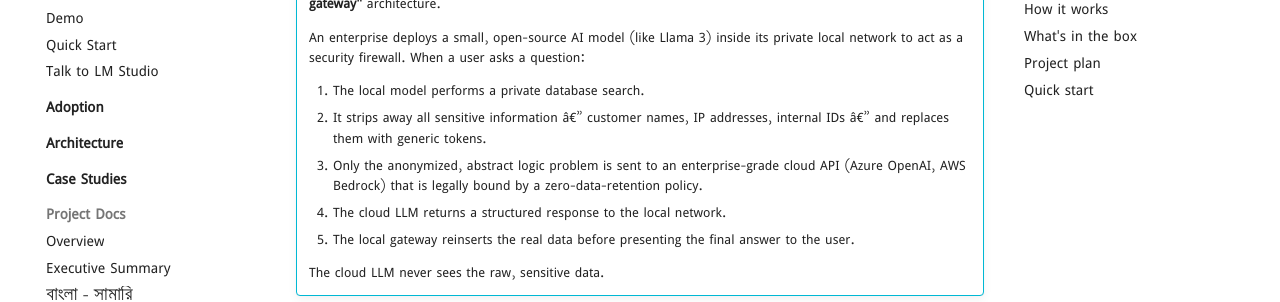
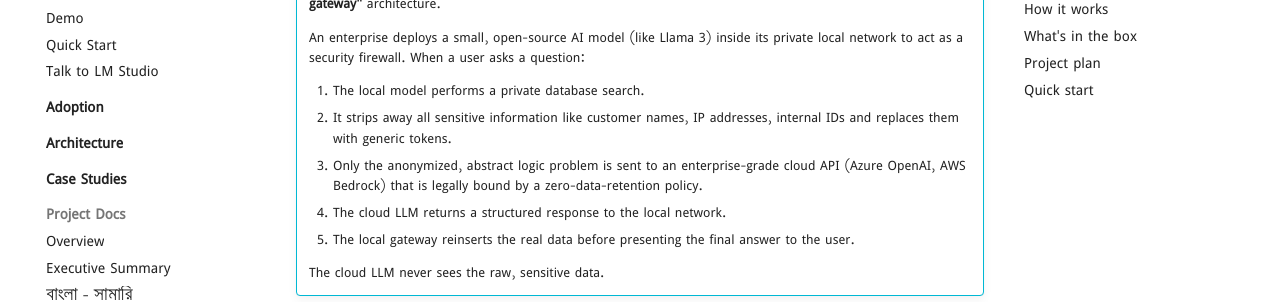
Before and after one commit to aiwithr/ai_llm, an MkDocs documentation site: the page built from docs/index.md, in a window 1280 px wide and 900 px high, scrolled down 365 px. Shown: the part 153-455 px from the top of the window. Built offline with MkDocs 1.6.1 and Material for MkDocs 9.7.7, drawn with Linux system fonts in a browser that asks for light colours; some web fonts are replaced; comment, search, counter and statistics services are not loaded.

```diff
--- a/docs/index.md
+++ b/docs/index.md
@@ -15,7 +15,7 @@
     An enterprise deploys a small, open-source AI model (like Llama 3) inside its private local network to act as a security firewall. When a user asks a question:
 
     1. The local model performs a private database search.
-    2. It strips away all sensitive information â€” customer names, IP addresses, internal IDs â€” and replaces them with generic tokens.
+    2. It strips away all sensitive information like customer names, IP addresses, internal IDs and replaces them with generic tokens.
     3. Only the anonymized, abstract logic problem is sent to an enterprise-grade cloud API (Azure OpenAI, AWS Bedrock) that is legally bound by a zero-data-retention policy.
     4. The cloud LLM returns a structured response to the local network.
     5. The local gateway reinserts the real data before presenting the final answer to the user.
```
